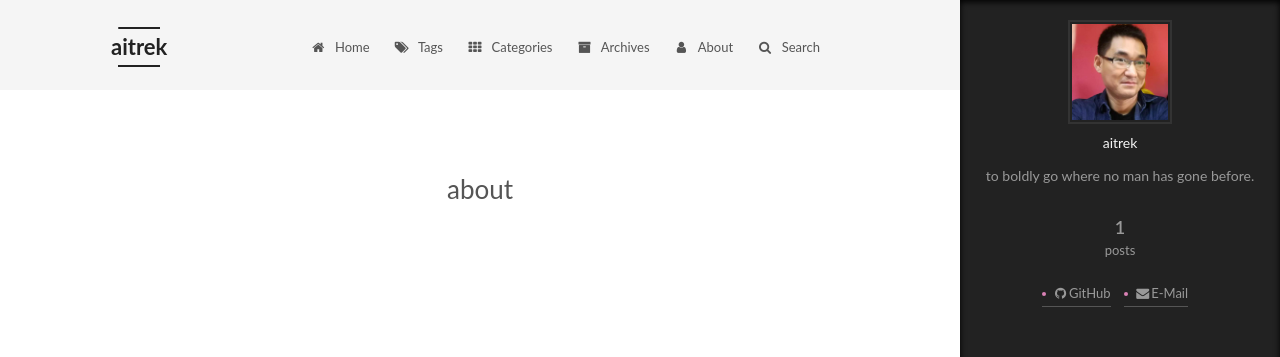
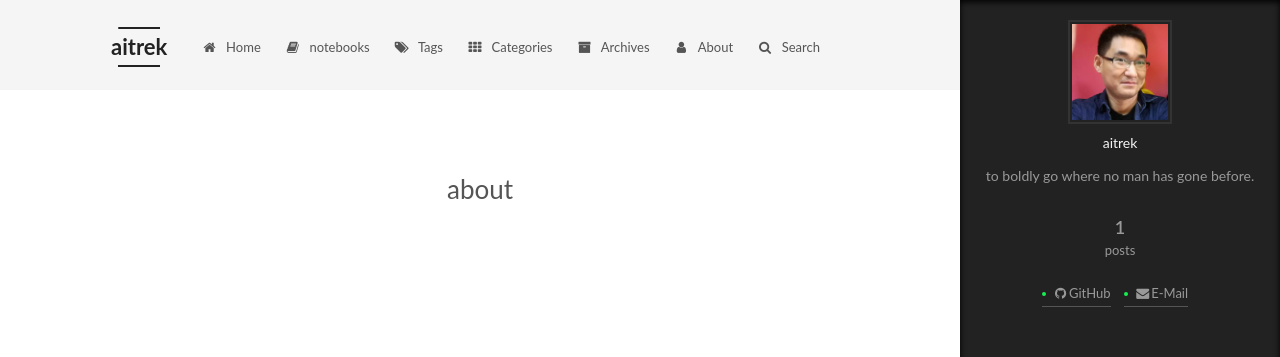
Before and after one commit to aitrek/aitrek-bk.github.io, a plain HTML site: page about/index.html in a window 1280 px wide. Both pictures are taken after a click on the element 1238 px from the left and 743 px from the top of the page. Shown: the top 357 px of the page. Drawn offline with Linux system fonts and the light colour scheme.

Commit message:
Site updated: 2019-04-23 10:31:02

```diff
--- a/about/index.html
+++ b/about/index.html
@@ -187,6 +187,16 @@
               <i class="menu-item-icon fa fa-fw fa-home"></i> <br>
 
             Home
+          </a>
+        </li>
+
+
+        <li class="menu-item menu-item-notebooks">
+          <a href="/notebooks/" rel="section">
+
+              <i class="menu-item-icon fa fa-fw fa-book"></i> <br>
+
+            notebooks
           </a>
         </li>
 
--- a/css/main.css
+++ b/css/main.css
@@ -1822,7 +1822,7 @@ pre .javascript .function {
   width: 4px;
   height: 4px;
   border-radius: 50%;
-  background: #da81b5;
+  background: #18ee50;
 }
 .links-of-blogroll {
   font-size: 13px;
```
Also changed, not shown: archives/2019/04/index.html (+10 -0 lines), archives/2019/index.html (+10 -0 lines), archives/index.html (+10 -0 lines), categories/index.html (+10 -0 lines), category/2019/04/22/hello-world/index.html (+10 -0 lines), index.html (+10 -0 lines), notebooks/index.html (+10 -0 lines), tags/index.html (+10 -0 lines).
